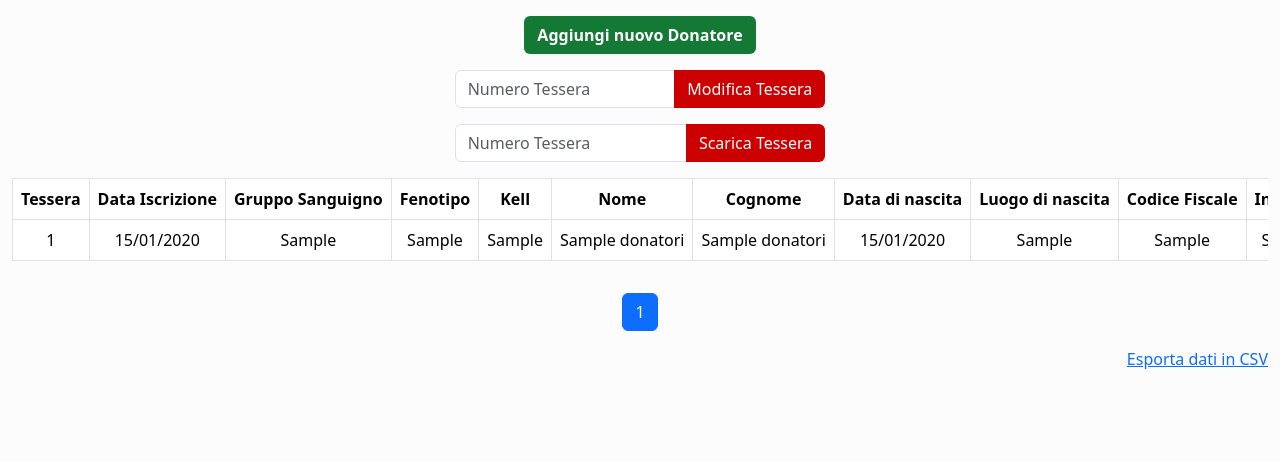
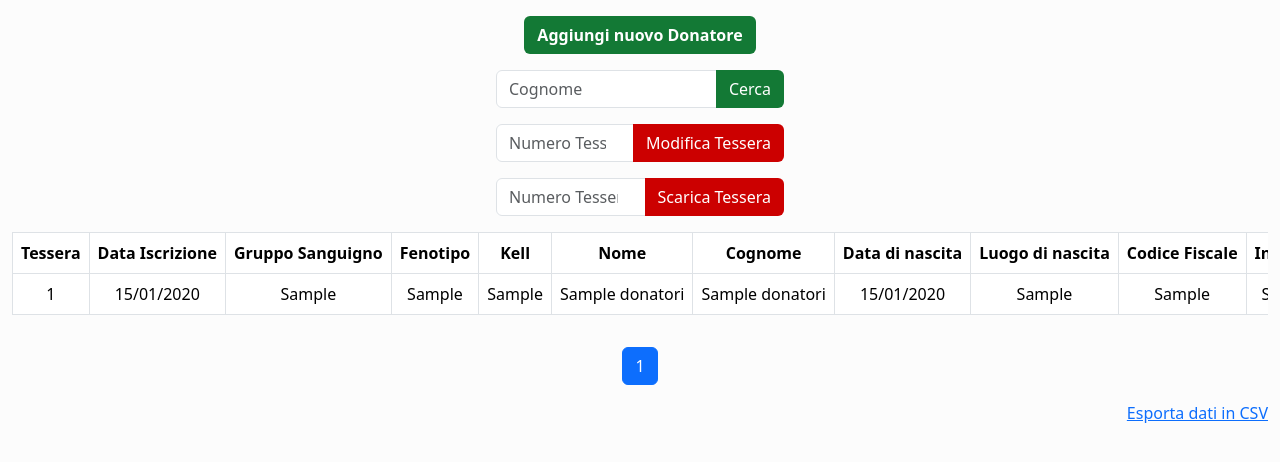
Before and after one commit to vcardoneit/jupiter, a Django app: page /donatori/ in a window 1280 px wide. Shown: the part 64-526 px from the top of the page. Run offline with Django 4.2, Linux system fonts and the light colour scheme; a user stored in the database is signed in; tables that the repository leaves empty hold one stand-in row (values such as "Sample post"); some libraries are stand-ins or nearby versions.

Commit message:
add: search by surname

```diff
--- a/donatori/templates/donatori.html
+++ b/donatori/templates/donatori.html
@@ -8,9 +8,19 @@
         <input type="submit" name="submit" class="btn text-white" data-bs-toggle="modal" data-bs-target="#staticBackdrop" style="background-color: #137935;font-weight: 600;" value='Aggiungi nuovo Donatore'>
 
         <div class="row justify-content-center m-0">
-            <form class="col-lg-4" method="post" action="{% url 'modifica_donatore' %}">
+            <form class="col-lg-3" method="post" action="{% url 'donatori' %}">
                 {% csrf_token %}
-                <div class="input-group pt-3 pe-3 ps-3">
+                <div class="input-group pt-3 pe-1 ps-1">
+                    <input type="text" class="form-control shadow-none" name="rCognome" id="rCognome" placeholder="Cognome" aria-label="Cognome">
+                    <button type="submit" class="btn text-white" style="background-color: #137935">Cerca</button>
+                </div>
+            </form>
+        </div>
+
+        <div class="row justify-content-center m-0">
+            <form class="col-lg-3" method="post" action="{% url 'modifica_donatore' %}">
+                {% csrf_token %}
+                <div class="input-group pt-3 pe-1 ps-1">
                     <input type="number" class="form-control shadow-none" name="tesseraMod" id="tesseraMod" placeholder="Numero Tessera" aria-label="Numero Tessera" required>
                     <button type="submit" class="btn text-white" style="background-color: #cc0000">Modifica Tessera</button>
                 </div>
@@ -18,9 +28,9 @@
         </div>
 
         <div class="row justify-content-center m-0">
-            <form class="col-lg-4" method="post" action="{% url 'scarica_tessera' %}">
+            <form class="col-lg-3" method="post" action="{% url 'scarica_tessera' %}">
                 {% csrf_token %}
-                <div class="input-group p-3">
+                <div class="input-group pt-3 pb-3 pe-1 ps-1">
                     <input type="number" class="form-control shadow-none" name="numTessera" id="numTessera" placeholder="Numero Tessera" aria-label="Numero Tessera" required>
                     <button type="submit" class="btn text-white" style="background-color: #cc0000">Scarica Tessera</button>
                 </div>
--- a/donatori/views.py
+++ b/donatori/views.py
@@ -19,11 +19,19 @@ from io import BytesIO
 @login_required
 def donatori(request):
     if request.user.is_staff:
-        lDonatori = mDonatori.objects.all().order_by('-tessera')
-        paginator = Paginator(lDonatori, 50)
-        page_number = request.GET.get("p")
-        page_obj = paginator.get_page(page_number)
-        return render(request, "donatori.html", {'page_obj': page_obj})
+        if 'rCognome' in request.POST and request.POST.get('rCognome')!='':
+            cognome = request.POST.get('rCognome')
+            lDonatori = mDonatori.objects.filter(cognome__iexact=cognome).order_by('-tessera')
+            paginator = Paginator(lDonatori, 50)
+            page_number = request.GET.get("p")
+            page_obj = paginator.get_page(page_number)
+            return render(request, "donatori.html", {'page_obj': page_obj})
+        else:
+            lDonatori = mDonatori.objects.all().order_by('-tessera')
+            paginator = Paginator(lDonatori, 50)
+            page_number = request.GET.get("p")
+            page_obj = paginator.get_page(page_number)
+            return render(request, "donatori.html", {'page_obj': page_obj})
     else:
         return redirect("/")
 
```
